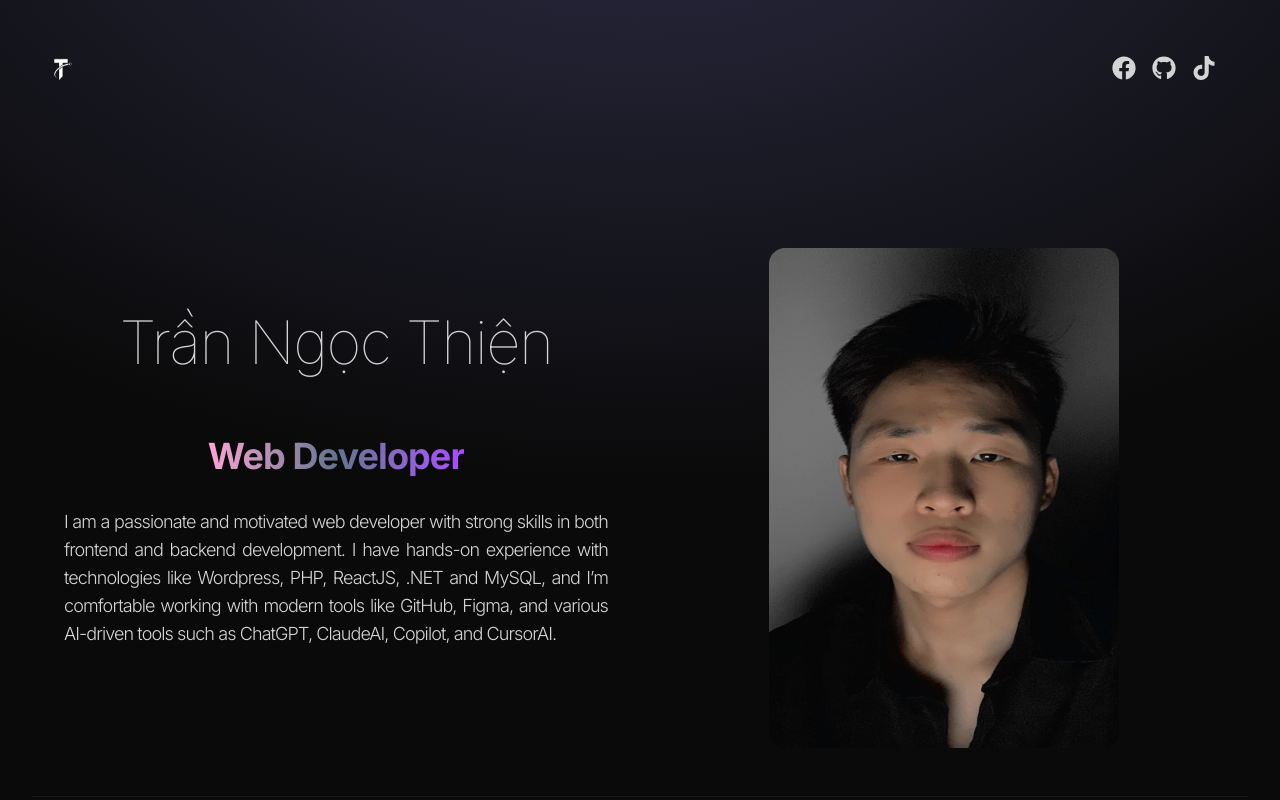
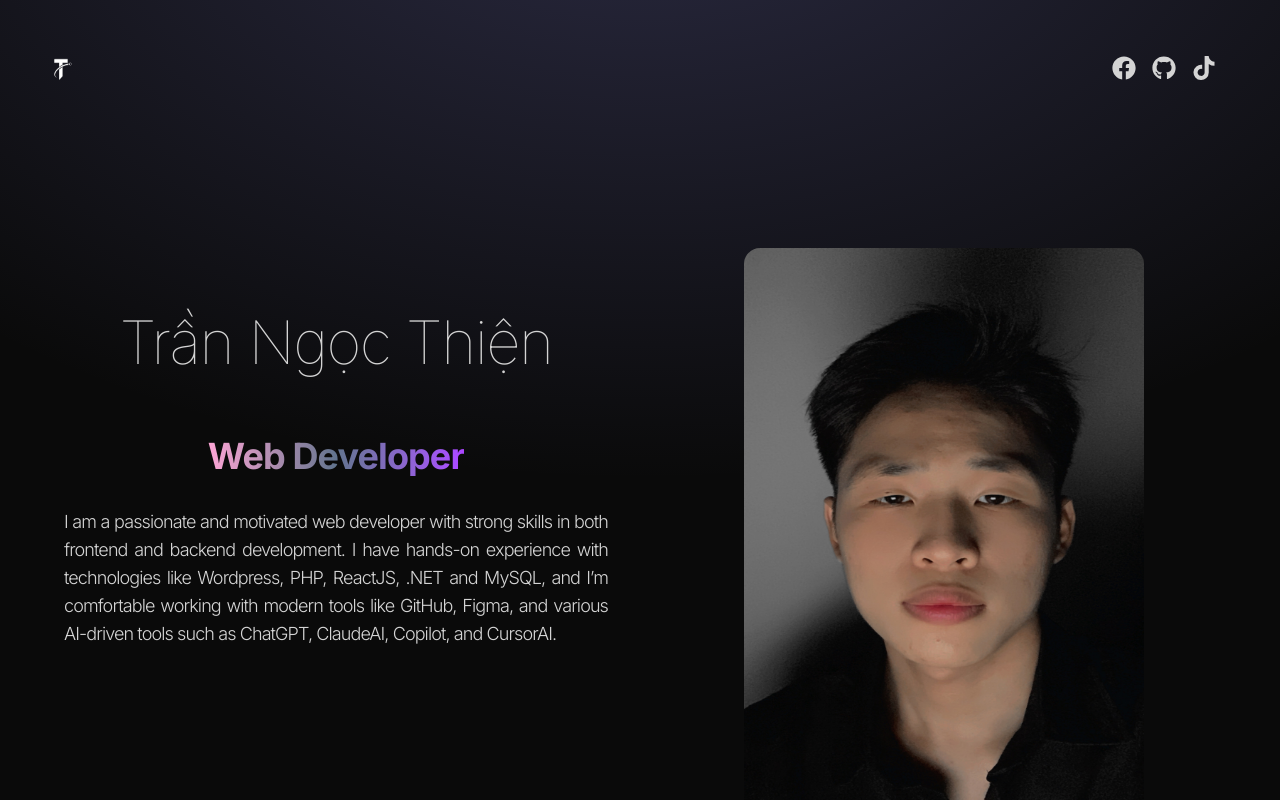
Before and after one commit to ngthien47/thien-portfolio, a React (Vite) app: page / in a window 1280 px wide. Built offline with nearby package versions, Linux system fonts and the light colour scheme.

Commit message:
Update index.css

```diff
--- a/src/index.css
+++ b/src/index.css
@@ -13,8 +13,8 @@ nav img {
 }
 
 .profilePic {
-  width: 350px;
-  height: 500px;
+  width: 400px;
+  height: 600px;
 }
 
 .projectImg {
```
